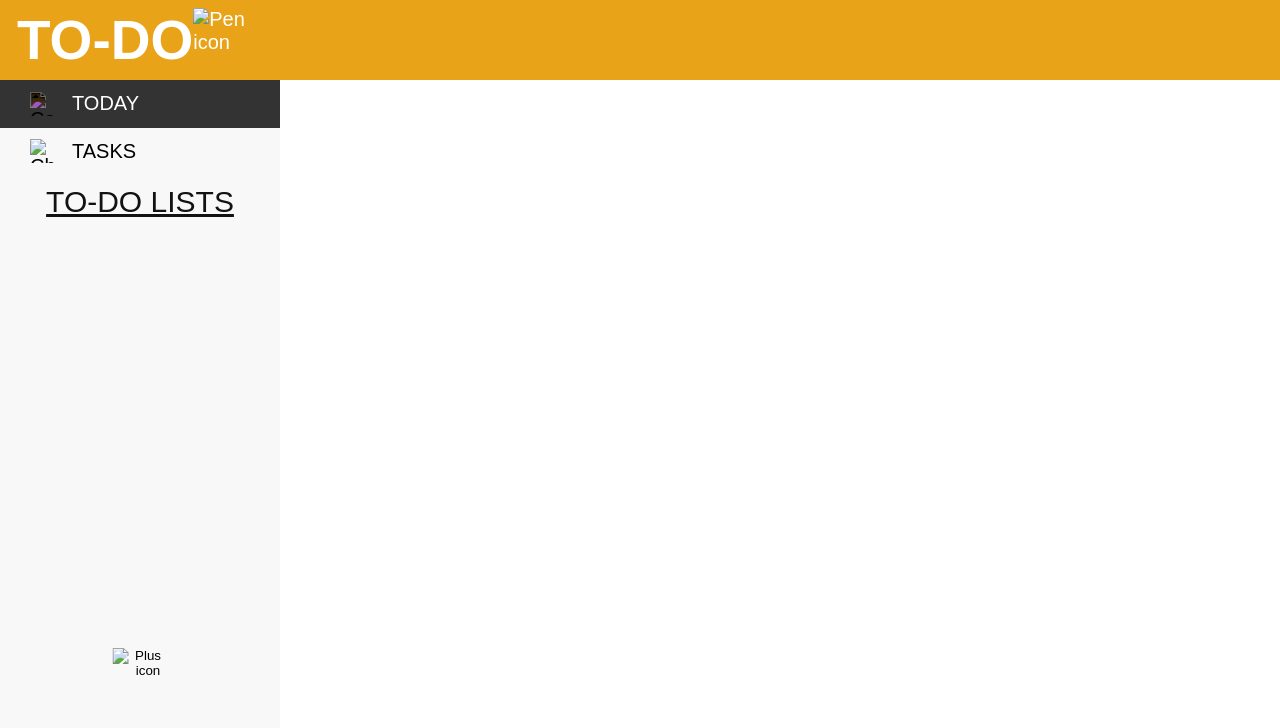
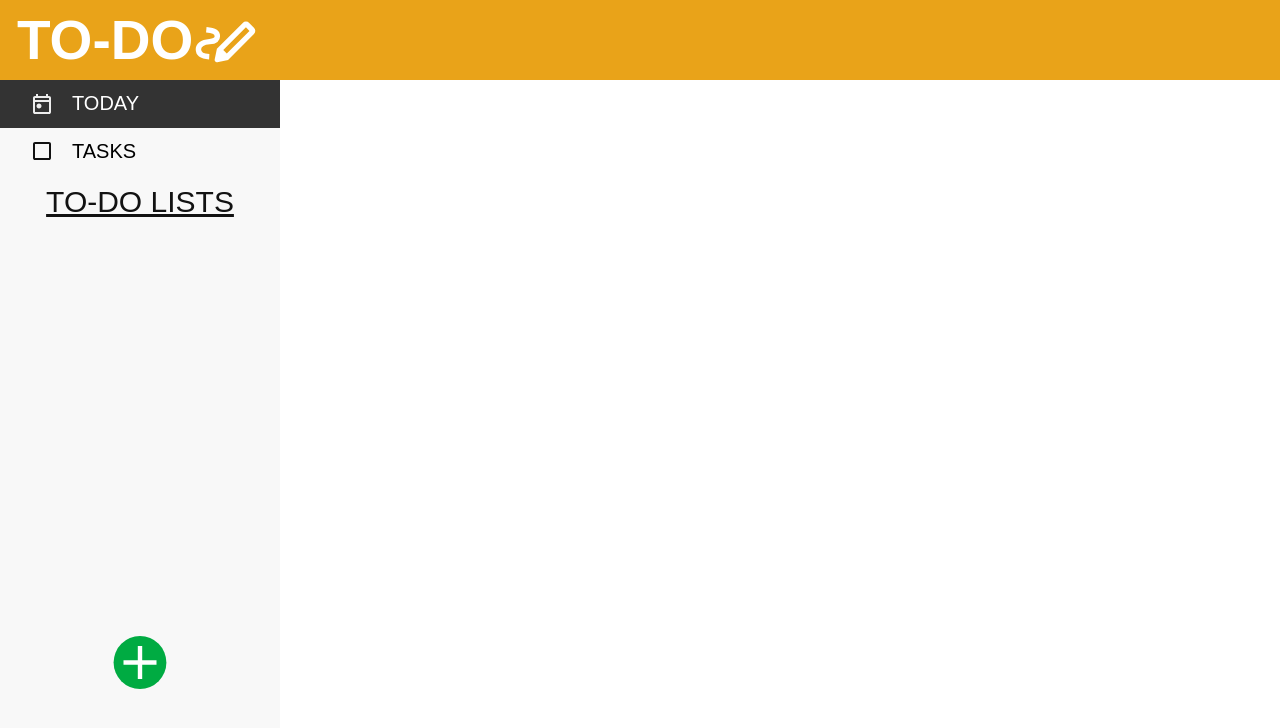
Before and after one commit to benjamin-burton7/todo-app, a plain HTML site: page index.html in a window 1280 px wide. Drawn offline with Linux system fonts and the light colour scheme; the site is published under a folder, as on GitHub Pages, so addresses that start at the root find nothing; no server answers; a web font is replaced by a local one.

Commit message:
Update index.html

```diff
--- a/index.html
+++ b/index.html
@@ -14,7 +14,7 @@
     <header>
       <div id="header-container">
         <h1 id="title-text">TO-DO</h1>
-        <img id="pen-icon" src="/icons/pen-icon.svg" alt="Pen icon" />
+        <img id="pen-icon" src="icons/pen-icon.svg" alt="Pen icon" />
       </div>
     </header>
 
@@ -28,7 +28,7 @@
         <button class="sidebar-btn" id="today-btn">
           <img
             class="icon sidebar-icon"
-            src="/icons/calendar-today-icon.svg"
+            src="icons/calendar-today-icon.svg"
             alt="Calendar icon"
           />
           <span>TODAY</span>
@@ -37,7 +37,7 @@
         <button class="sidebar-btn" id="tasks-btn">
           <img
             class="icon sidebar-icon"
-            src="/icons/checkbox-icon.svg"
+            src="icons/checkbox-icon.svg"
             alt="Checkbox icon"
           />
           <span>TASKS</span>
@@ -54,7 +54,7 @@
 
         <!-- Add List Button -->
         <button id="add-btn">
-          <img id="plus-icon" src="/icons/plus-icon.svg" alt="Plus icon" />
+          <img id="plus-icon" src="icons/plus-icon.svg" alt="Plus icon" />
         </button>
       </div>
     </nav>
@@ -85,7 +85,7 @@
           <button class="details-btn">Details</button>
           <p class="task-date"></p>
           <button type="button" class="delete-btn">
-            <img src="/icons/trash-icon.svg" alt="Delete icon" />
+            <img src="icons/trash-icon.svg" alt="Delete icon" />
           </button>
         </div>
       </li>
@@ -99,7 +99,7 @@
         <button type="button" class="delete-list-btn" title="Radera lista">
           <img
             class="icon delete-icon"
-            src="/icons/trash-icon.svg"
+            src="icons/trash-icon.svg"
             alt="Delete list icon"
           />
         </button>
```
